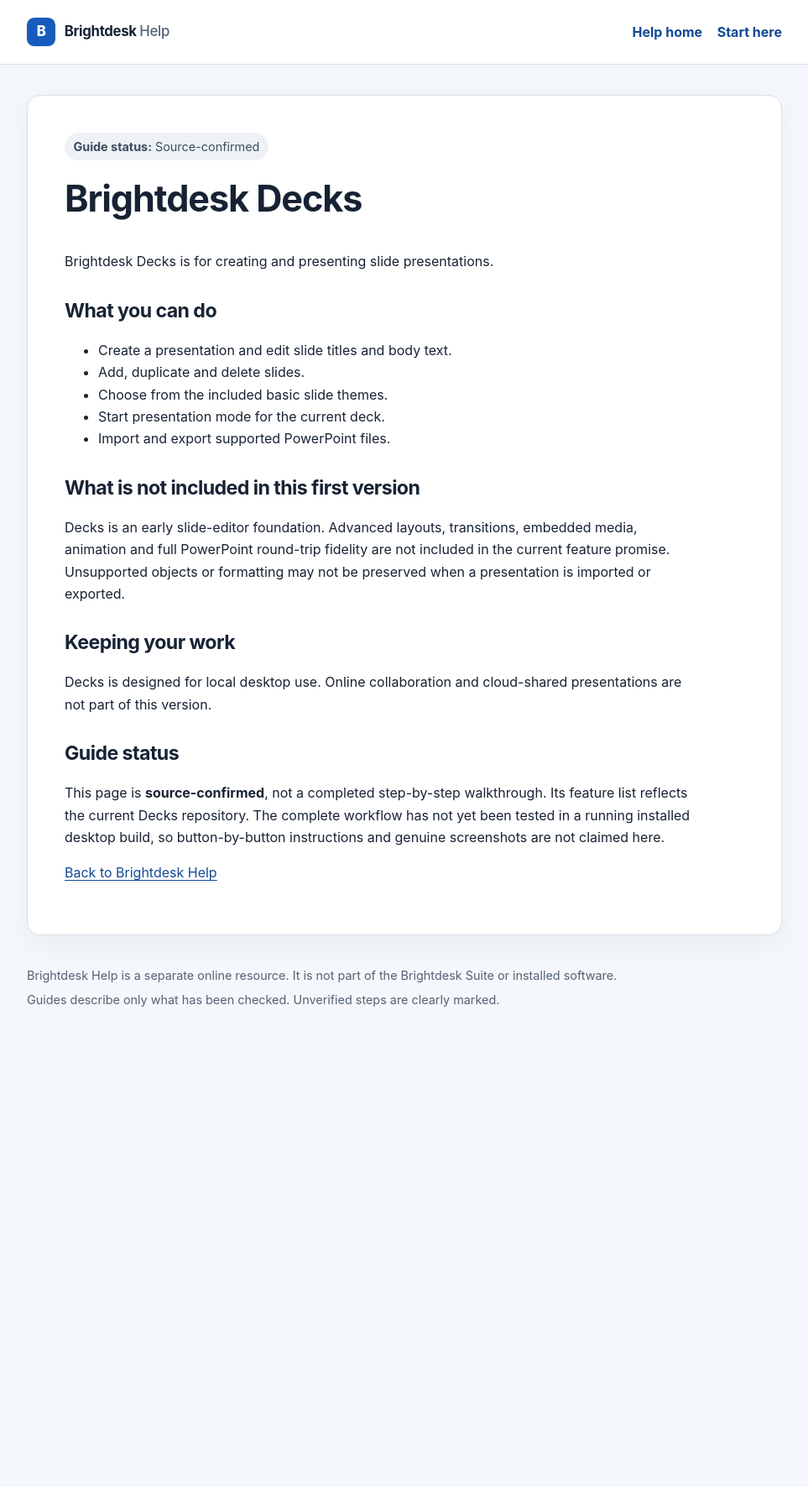
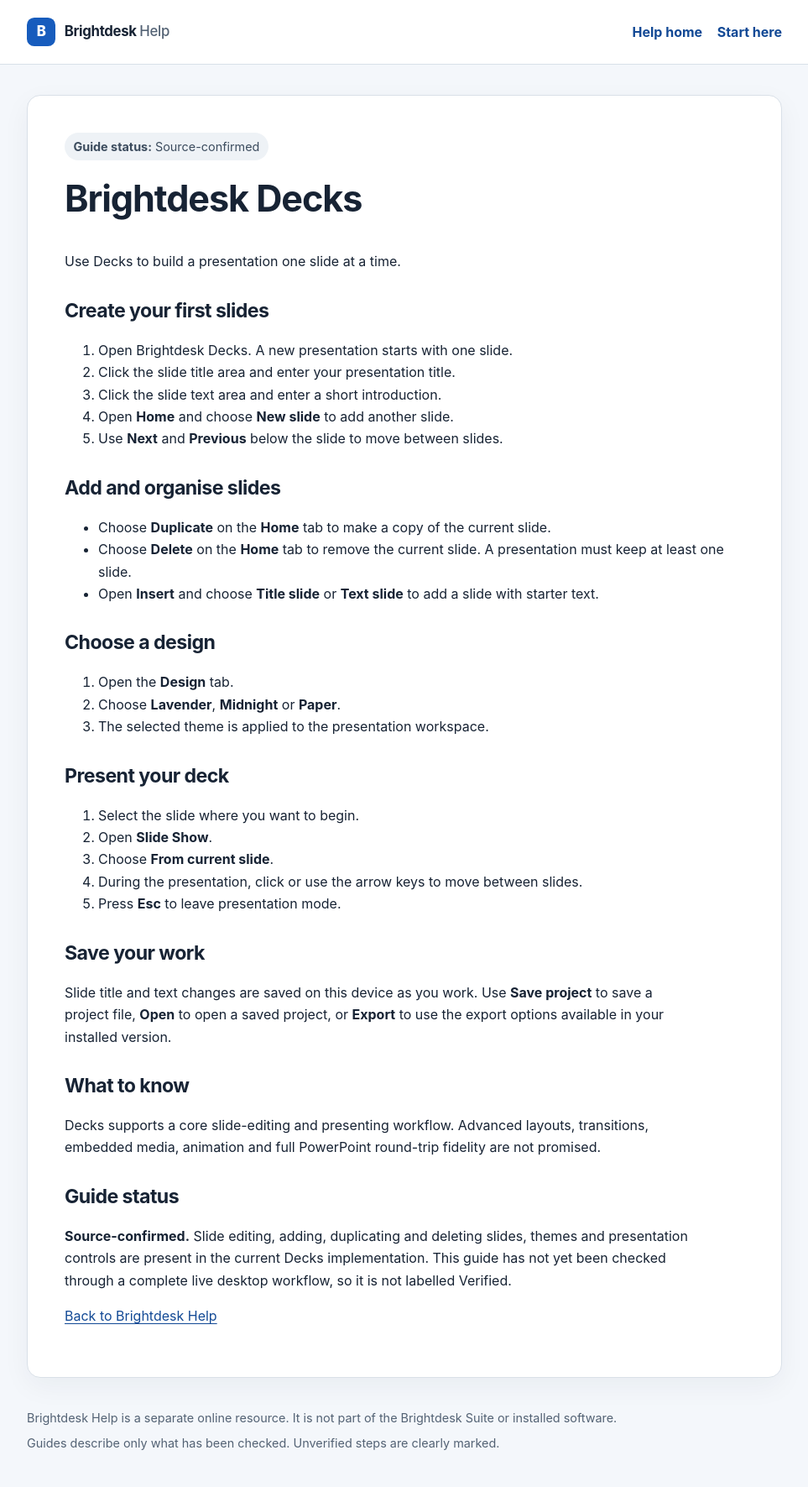
Before and after one commit to conz20/Brightdesk-Wiki, a Jekyll site: the page built from docs/products/decks.md, in a window 1280 px wide. Shown: the whole page at 84% size, without its empty margins (158-1121 px from the left). Built offline with Jekyll 4.4.1, drawn with Linux system fonts in a browser that asks for light colours; before the commit the page ends 1243 px from its top, so only the background shows below that.

Commit message:
docs: add source-confirmed decks help guide

```diff
--- a/docs/products/decks.md
+++ b/docs/products/decks.md
@@ -1,33 +1,53 @@
 ---
 layout: default
 title: Brightdesk Decks
-description: What Brightdesk Decks can do and what is not included yet.
+description: Create slides, choose a theme and present with Brightdesk Decks.
 status: Source-confirmed
 permalink: /products/decks.html
 ---
 
 # Brightdesk Decks
 
-Brightdesk Decks is for creating and presenting slide presentations.
+Use Decks to build a presentation one slide at a time.
 
-## What you can do
+## Create your first slides
 
-- Create a presentation and edit slide titles and body text.
-- Add, duplicate and delete slides.
-- Choose from the included basic slide themes.
-- Start presentation mode for the current deck.
-- Import and export supported PowerPoint files.
+1. Open Brightdesk Decks. A new presentation starts with one slide.
+2. Click the slide title area and enter your presentation title.
+3. Click the slide text area and enter a short introduction.
+4. Open **Home** and choose **New slide** to add another slide.
+5. Use **Next** and **Previous** below the slide to move between slides.
 
-## What is not included in this first version
+## Add and organise slides
 
-Decks is an early slide-editor foundation. Advanced layouts, transitions, embedded media, animation and full PowerPoint round-trip fidelity are not included in the current feature promise. Unsupported objects or formatting may not be preserved when a presentation is imported or exported.
+- Choose **Duplicate** on the **Home** tab to make a copy of the current slide.
+- Choose **Delete** on the **Home** tab to remove the current slide. A presentation must keep at least one slide.
+- Open **Insert** and choose **Title slide** or **Text slide** to add a slide with starter text.
 
-## Keeping your work
+## Choose a design
 
-Decks is designed for local desktop use. Online collaboration and cloud-shared presentations are not part of this version.
+1. Open the **Design** tab.
+2. Choose **Lavender**, **Midnight** or **Paper**.
+3. The selected theme is applied to the presentation workspace.
+
+## Present your deck
+
+1. Select the slide where you want to begin.
+2. Open **Slide Show**.
+3. Choose **From current slide**.
+4. During the presentation, click or use the arrow keys to move between slides.
+5. Press **Esc** to leave presentation mode.
+
+## Save your work
+
+Slide title and text changes are saved on this device as you work. Use **Save project** to save a project file, **Open** to open a saved project, or **Export** to use the export options available in your installed version.
+
+## What to know
+
+Decks supports a core slide-editing and presenting workflow. Advanced layouts, transitions, embedded media, animation and full PowerPoint round-trip fidelity are not promised.
 
 ## Guide status
 
-This page is **source-confirmed**, not a completed step-by-step walkthrough. Its feature list reflects the current Decks repository. The complete workflow has not yet been tested in a running installed desktop build, so button-by-button instructions and genuine screenshots are not claimed here.
+**Source-confirmed.** Slide editing, adding, duplicating and deleting slides, themes and presentation controls are present in the current Decks implementation. This guide has not yet been checked through a complete live desktop workflow, so it is not labelled Verified.
 
 [Back to Brightdesk Help](../index.html)
```
